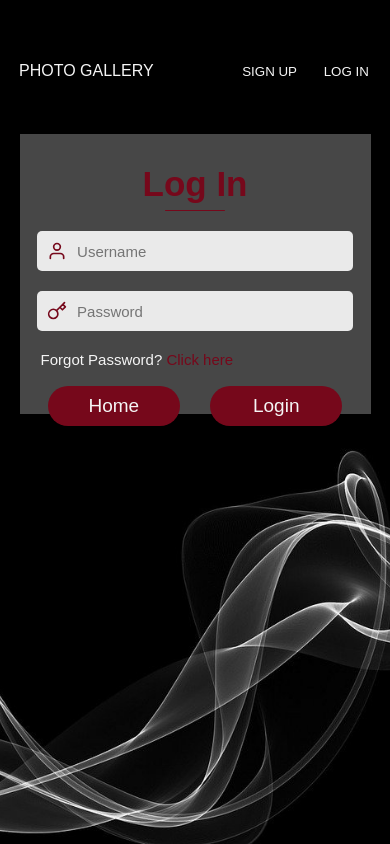
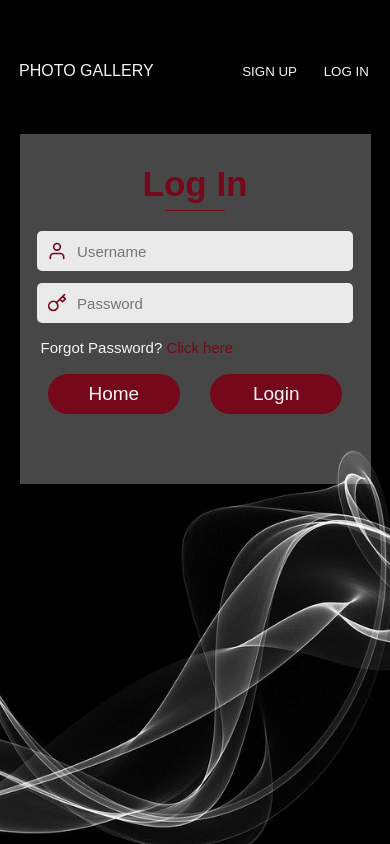
Before and after one commit to Savitri-Khyadad/my-photo-gallery, a React (Create React App) app: page /login in a window 390 px wide. Built offline with nearby package versions, Linux system fonts and the light colour scheme.

Commit message:
Moved images to public folder

```diff
--- a/src/MyAccount/LogIn.css
+++ b/src/MyAccount/LogIn.css
@@ -111,7 +111,7 @@
 @media screen and (max-width:650px) {
     .LogInBox{
         width: 90%;
-        height: 280px;
+        height: 350px;
         display: flex;
         flex-direction: column;
         margin: auto;
@@ -145,7 +145,7 @@
         margin-top:20px;
         display: flex;
         flex-direction: column;
-        gap: 10px;
+        gap: 6px;
     }
 
     .Input{
--- a/src/MyAccount/SignUp.css
+++ b/src/MyAccount/SignUp.css
@@ -113,7 +113,7 @@
 
 .SignUpBox{
     width: 90%;
-    height: 360px;
+    height: 420px;
     display: flex;
     flex-direction: column;
     margin: auto;
@@ -147,7 +147,7 @@
     margin-top:20px;
     display: flex;
     flex-direction: column;
-    gap: 10px;
+    gap: 6px;
 }
 
 .Input{
```
